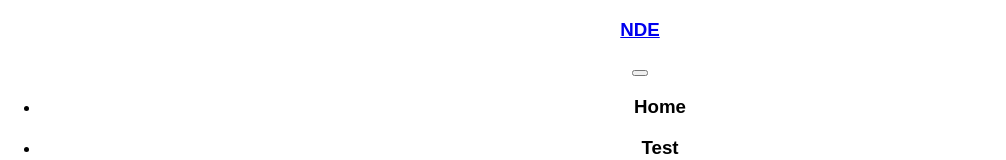
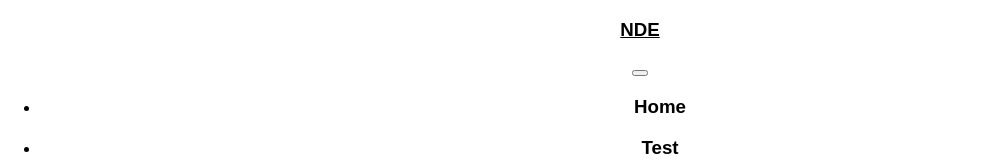
Before and after one commit to dopename/nickdev, a React app in the folder frontend/: page / in a window 1280 px wide. Shown: the top 160 px of the page, without its empty margins (0-1006 px from the left). Built offline with nearby package versions, Linux system fonts and the light colour scheme.

Commit message:
More initial setup - setting up side nav?4

```diff
--- a/frontend/src/components/Home/Home.css
+++ b/frontend/src/components/Home/Home.css
@@ -0,0 +1,3 @@
+.black-text {
+	color:black;
+}
--- a/frontend/src/components/Home/Home.jsx
+++ b/frontend/src/components/Home/Home.jsx
@@ -99,7 +99,7 @@ class TopNav extends Component {
 		return (
 			<div>
 				<Navbar color="secondary" expand="lg">
-					<NavbarBrand href="/"><h3>NDE</h3></NavbarBrand>
+					<NavbarBrand className="black-text" href="/"><h3>NDE</h3></NavbarBrand>
 					<NavbarToggler onClick={() => this.props.toggleNavbar()} className="mr-2" />
 					<Collapse isOpen={!this.props.collapsed} navbar>
 						<Nav className="ml-auto" navbar>
```
